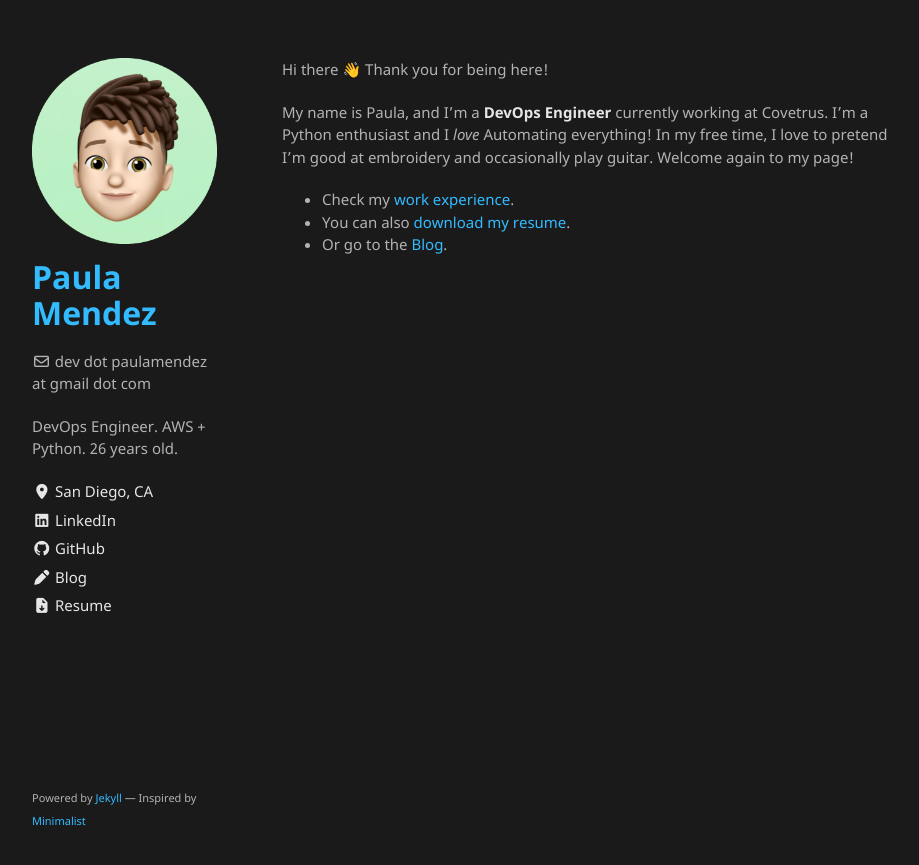
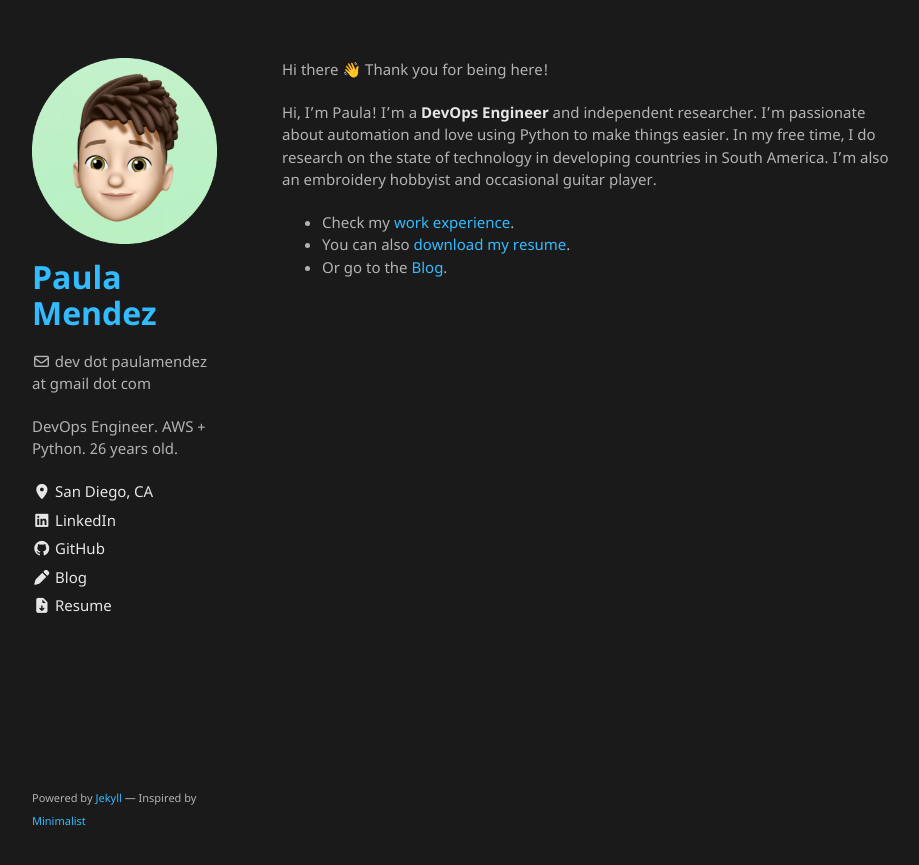
Before and after one commit to paulipotter/paulipotter.github.io, a Jekyll site: the page built from index.md, in a window 1280 px wide. Shown: the top 865 px of the page, without its empty margins (178-1097 px from the left). Built offline with Jekyll 4.4.1, drawn with Linux system fonts in a browser that asks for light colours; emoji names are drawn with the system emoji font.

Commit message:
Update index.md

```diff
--- a/index.md
+++ b/index.md
@@ -3,7 +3,8 @@ layout: default
 ---
 Hi there :wave: Thank you for being here!
 
-My name is Paula, and I'm a **DevOps Engineer** currently working at Covetrus. I'm a Python enthusiast and I _love_ Automating everything! In my free time, I love to pretend I'm good at embroidery and occasionally play guitar. Welcome again to my page!
+Hi, I'm Paula! I'm a **DevOps Engineer** and independent researcher. I'm passionate about automation and love using Python to make things easier. In my free time, I do research on the state of technology in developing countries in South America. I'm also an embroidery hobbyist and occasional guitar player.
+
 
 - Check my [work experience](/work).
 - You can also [download my resume](/MendezResume.pdf).
```
